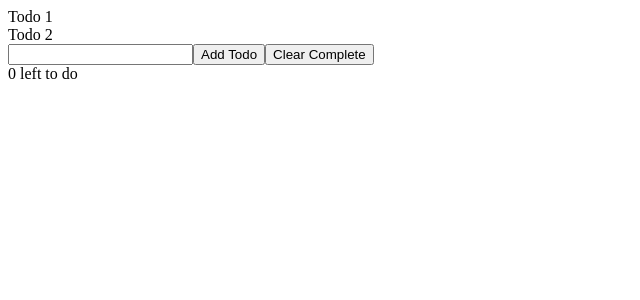
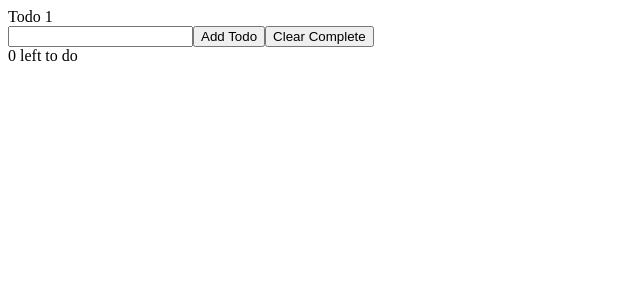
Before and after one commit to howema/react-todo-list-classic, a React (Create React App) app: page / in a window 1280 px wide. Shown: the top 300 px of the page, without its empty margins (0-640 px from the left). Built offline with nearby package versions, Linux system fonts and the light colour scheme.

Commit message:
feat: give each todo unique id

```diff
--- a/src/App.js
+++ b/src/App.js
@@ -2,7 +2,7 @@
 import TodoList from './TodoList';
 
 function App() {
-  const [todos, setDoTos] = useState(['Todo 1', 'Todo 2'])
+  const [todos, setDoTos] = useState([{ id: 1, name: 'Todo 1', complete: false }])
  return (
    <>
    <TodoList todos={todos} />
--- a/src/Todo.js
+++ b/src/Todo.js
@@ -2,6 +2,6 @@
 
 export default function Todo({ todo }) {
   return (
-    <div>{todo}</div>
+    <div>{todo.name}</div>
   )
 }
--- a/src/TodoList.js
+++ b/src/TodoList.js
@@ -6,7 +6,7 @@
 export default function TodoList({ todos }) {
   return (
     todos.map(todo => {
-      return <Todo key={todo} todo={todo} />
+      return <Todo key={todo.id} todo={todo} />
     })
   )
 }
```
